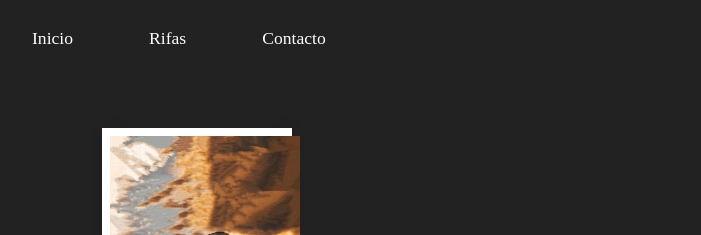
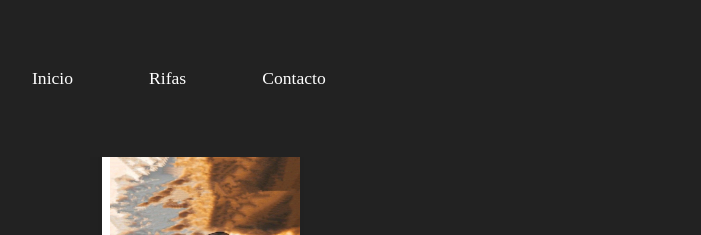
Before and after one commit to Jguerrero45/Proyecto_rifas, a plain HTML site: page templates/rifas.html in a window 1280 px wide. Shown: the top 235 px of the page, without its empty margins (254-955 px from the left). Drawn offline with Linux system fonts and the light colour scheme.

Commit message:
Mejorada la barra nav, cambiado el nombre de carpeta a (rifas)

```diff
--- a/css/generales.css
+++ b/css/generales.css
@@ -23,6 +23,7 @@ header {
     align-items: center;
     padding: 28px 20%;
     transition: all 0.5s ease;
+    line-height: 100px;
 }
 
 .nav-menu ul {
@@ -46,9 +47,10 @@ header {
 
 .nav-menu>ul>li:hover {
     background: #05DA51;
-    transform: scale(1.5);
+    transform: scale(1);
     border-radius: 7px;
 }
+
 
 
 .footer {
--- a/templates/bol1.html
+++ b/templates/rifas.html
@@ -16,7 +16,7 @@
             <div>
                 <nav class="nav-menu">
                     <ul>
-                        <li><a href="index.html"><span class="nav-text">Inicio</span></a></li>
+                        <li><a href="../index.html"><span class="nav-text">Inicio</span></a></li>
                         <li><a href="rifas.html"><span class="nav-text">Rifas</span></a></li>
                         <li><a href="contacto.html"><span class="nav-text">Contacto</span></a></li>
                     </ul>
```
Also changed, not shown: index.html (+1 -1 lines).
